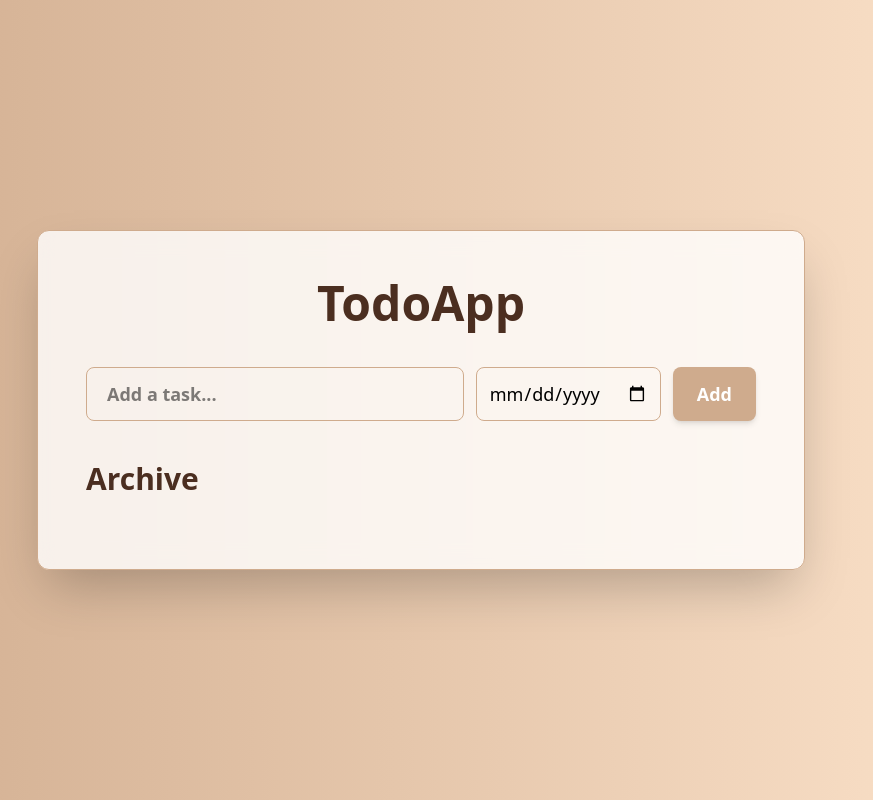
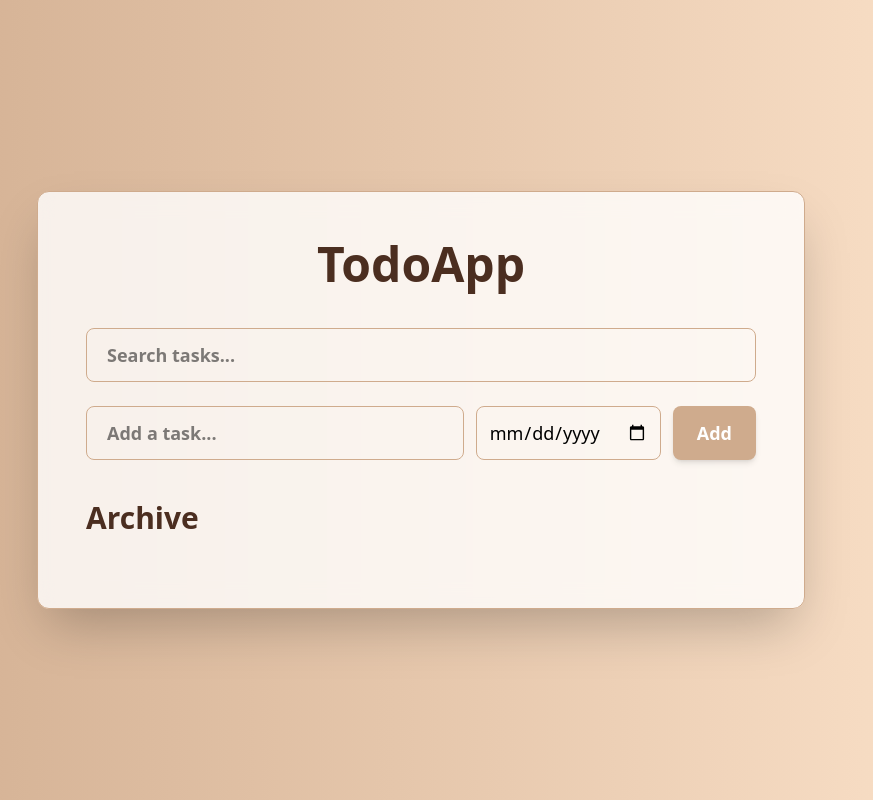
Before and after one commit to geworgiean/todo_appNextJS, a Next.js app: page / in a window 1280 px wide. Shown: the whole page, without its empty margins (219-1092 px from the left). Built offline with nearby package versions, Linux system fonts and the light colour scheme.

Commit message:
added SEARCH section

```diff
--- a/app/page.tsx
+++ b/app/page.tsx
@@ -11,6 +11,8 @@ export default function Home() {
   const [editDate, setEditDate] = useState<string>("");
   const [editText, setEditText] = useState<string>("");
   const [editingId, setEditingId] = useState<string | null>(null);
+  const [searchTerm, setSearchTerm] = useState<string>("");
+
 
   useEffect(() => {
     const savedTodos = localStorage.getItem("todos");
@@ -62,6 +64,15 @@ export default function Home() {
     <div className="min-h-screen flex items-center justify-center bg-gradient-to-r from-[#CFAB8D] via-[#fde4cc] to-[#4B2E20] animate-gradient">
       <div className="bg-white/80 backdrop-blur-md border border-[#CFAB8D] rounded-xl shadow-2xl p-12 w-full max-w-3xl">
         <h1 className="text-5xl font-extrabold text-center text-[#4B2E20] mb-10">TodoApp</h1>
+        <div className="flex gap-3 mb-6">
+          <input
+          type="text"
+          value={searchTerm}
+          onChange={(e) => setSearchTerm(e.target.value)}
+          className="w-full px-5 py-3 rounded-lg border border-[#CFAB8D] focus:outline-none focus:ring-2 focus:ring-[#CFAB8D] focus:shadow-lg transition-all duration-300 text-lg font-semibold"
+          placeholder="Search tasks..."
+          />
+        </div>
 
         <div className="flex gap-3 mb-6">
           <input
@@ -86,7 +97,11 @@ export default function Home() {
         </div>
 
         <ul className="space-y-3">
-          {todos.map((task) => (
+          {todos
+            .filter((task) =>
+              task.title.toLowerCase().includes(searchTerm.toLowerCase())
+            )
+            .map((task) => (
             <li
               key={task.id}
               className="flex justify-between items-center bg-gray-50 px-4 py-3 rounded-lg hover:shadow-lg hover:scale-[1.02] transition-all duration-300 text-lg"
```
